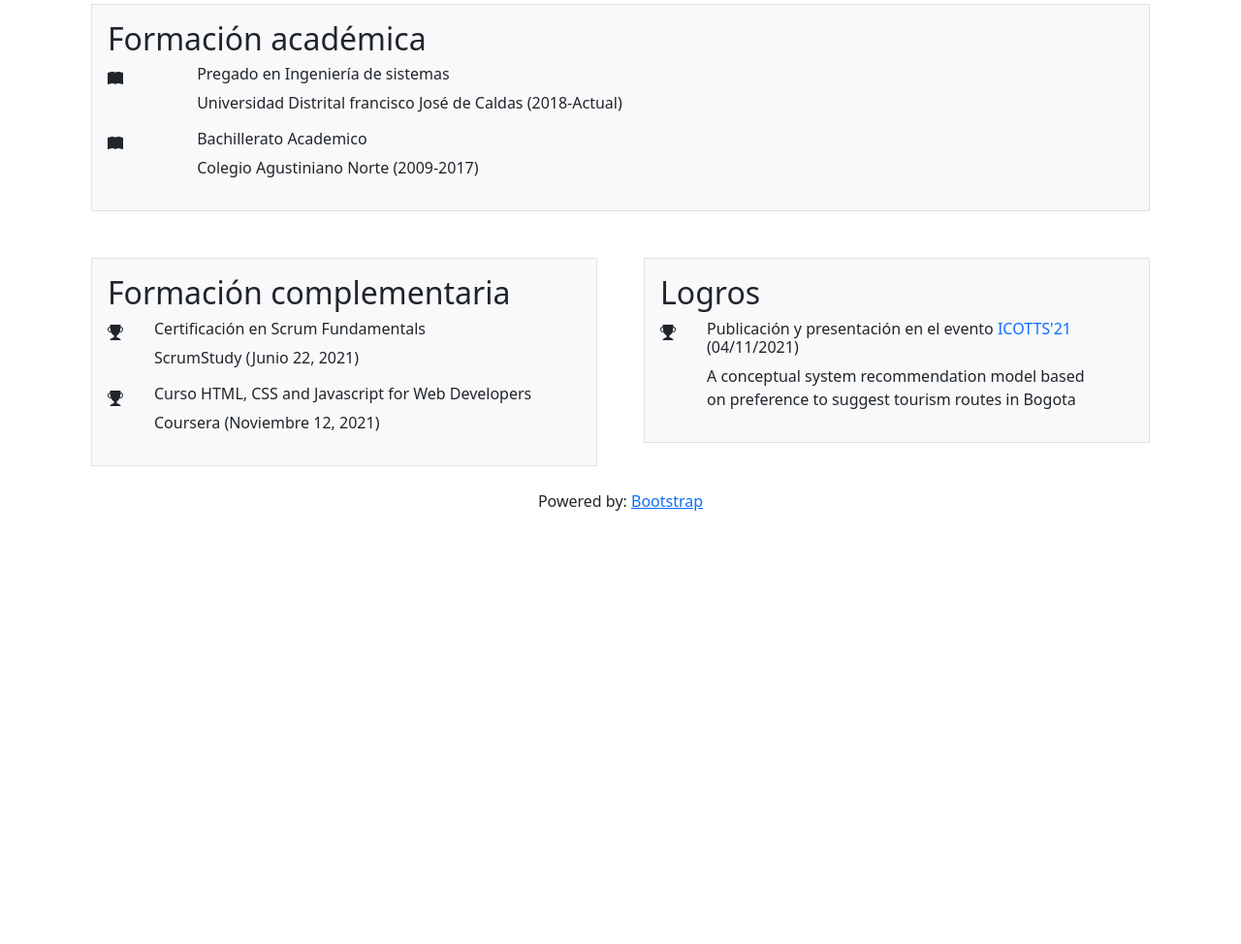
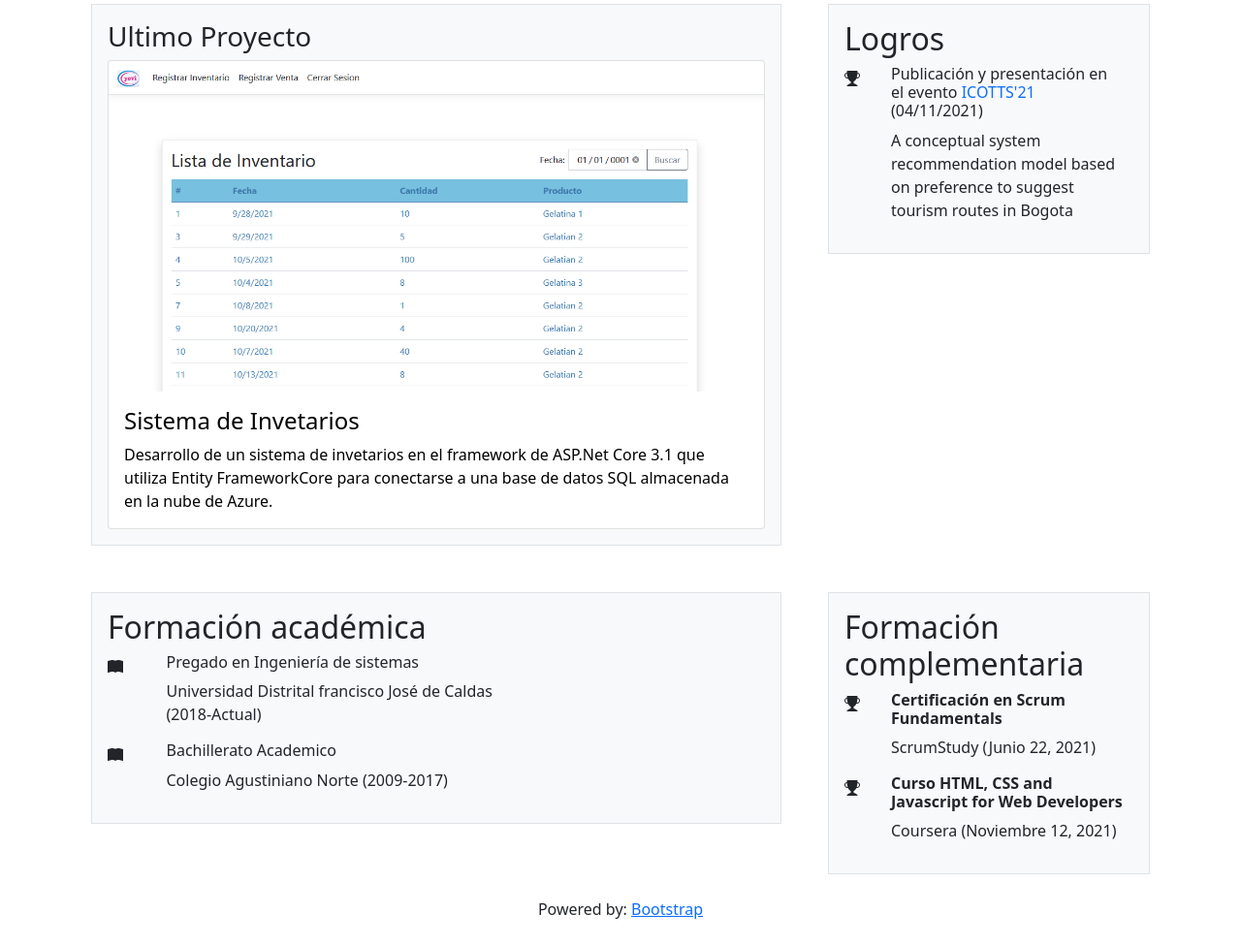
Before and after one commit to JuanDRosero/HV, a plain HTML site: page index.html in a window 1280 px wide. Shown: the part 817-1791 px from the top of the page at 97% size. Before the commit the page ends 1370 px from the top, so only its background shows below. Drawn offline with nearby package versions, Linux system fonts and the light colour scheme.

Commit message:
Ultimo proyecto agregado

```diff
--- a/index.html
+++ b/index.html
@@ -11,7 +11,7 @@
     <!-- Bootstrap CSS -->
     <link href="https://cdn.jsdelivr.net/npm/bootstrap@5.1.1/dist/css/bootstrap.min.css" rel="stylesheet" integrity="sha384-F3w7mX95PdgyTmZZMECAngseQB83DfGTowi0iMjiWaeVhAn4FJkqJByhZMI3AhiU" crossorigin="anonymous">
     <script src="https://cdn.jsdelivr.net/npm/bootstrap@5.1.1/dist/js/bootstrap.bundle.min.js" integrity="sha384-/bQdsTh/da6pkI1MST/rWKFNjaCP5gBSY4sEBT38Q/9RBh9AH40zEOg7Hlq2THRZ" crossorigin="anonymous"></script>
-    <title>Hello, world!</title>
+    <title>Hoja de Vida</title>
   </head>
   <body>
    <header class="p-3 bg-dark text-white">
@@ -50,6 +50,7 @@
         </div>
       </div>
     </div>
+
    </header>
   </br>
    <div class="container px-4">
@@ -61,11 +62,11 @@
               Inteligente, proactivo y con gran disposición para el trabajo en equipo.
             </br>
             Habilidades en el desarrollo de software en los lenguajes de C++, C#, Python, Java y Javascript, manejo de bases de datos en
-            MYSSQL , SQLServer y Acces, desarrollo Frontend de paginas web con HTML , css y Bootstrap, y  desarrollo Backend con los frameworks Microsoft ASP.NetCore en conjunto con el ORM Entity FrameworkCore y Python Flask.
+            MYSSQL , SQLServer y Acces, desarrollo Frontend de paginas web con HTML , CSS y Bootstrap, y  desarrollo Backend con los frameworks Microsoft ASP.NetCore en conjunto con el ORM Entity FrameworkCore y Python Flask.
             </P>
           </div>
         </div>
-        <div class="col-md-4 bg-light">
+        <div class="col-md-4">
           <div class="p-3 border bg-light">
             <h3>Informacion</h3>
             <div class="row gx-5">
@@ -96,7 +97,9 @@
                 </svg>
               </div>
               <div class="col text-primary">
-                <p>(+57) 3057843544</p>
+                <a href="wa.link/wq4b31" target="_blank">
+                  <p>(+57) 3057843544</p>
+                </a>
               </div>
             </div>
           </div>
@@ -123,7 +126,39 @@
           </div>
         </div>
       </div>
-      <div class="col-md-12">
+      <div class="col-md-8">
+        <div class="p-3 border bg-light">
+          <h3>Ultimo Proyecto</h3>
+          <a href="https://yovyinventarioapp.azurewebsites.net/" class="text-black text-decoration-none" target="_blank">
+            <div class="card">
+              <img src="YovyImg.png" class="card-img-top" alt="Imagen de YovyImg">
+              <div class="card-body">
+                <h4 class="card-title">Sistema de Invetarios</h4>
+                <p class="card-text">Desarrollo de un sistema de invetarios en el framework de ASP.Net Core 3.1 que utiliza Entity FrameworkCore para conectarse
+                  a una base de datos SQL almacenada en la nube de Azure.
+                </p>
+              </div>
+          </a>
+          </div>
+        </div>
+      </div>
+      <div class="col-md-4">
+        <div class="p-3 border bg-light">
+          <h2>Logros</h2>
+          <div class="row gx-5">
+            <div class="col-1">
+              <svg xmlns="http://www.w3.org/2000/svg" width="16" height="16" fill="currentColor" class="bi bi-trophy-fill" viewBox="0 0 16 16">
+                <path d="M2.5.5A.5.5 0 0 1 3 0h10a.5.5 0 0 1 .5.5c0 .538-.012 1.05-.034 1.536a3 3 0 1 1-1.133 5.89c-.79 1.865-1.878 2.777-2.833 3.011v2.173l1.425.356c.194.048.377.135.537.255L13.3 15.1a.5.5 0 0 1-.3.9H3a.5.5 0 0 1-.3-.9l1.838-1.379c.16-.12.343-.207.537-.255L6.5 13.11v-2.173c-.955-.234-2.043-1.146-2.833-3.012a3 3 0 1 1-1.132-5.89A33.076 33.076 0 0 1 2.5.5zm.099 2.54a2 2 0 0 0 .72 3.935c-.333-1.05-.588-2.346-.72-3.935zm10.083 3.935a2 2 0 0 0 .72-3.935c-.133 1.59-.388 2.885-.72 3.935z"/>
+              </svg>
+            </div>
+            <div class="col-10">
+              <h6>Publicación y presentación  en el evento <a class="text-decoration-none" href="https://www.icotts.org/" target="_blank"> ICOTTS'21</a> (04/11/2021)</h6>
+              <p>A conceptual system recommendation model based on preference to suggest tourism routes in Bogota</p>
+            </div>
+          </div>
+        </div>
+      </div>
+      <div class="col-md-8">
         <div class="p-3 border bg-light">
           <h2>Formación académica</h2>
           <div class="row gx-5">
@@ -150,7 +185,7 @@
           </div>
         </div>
       </div>
-      <div class="col-md-6">
+      <div class="col-md-4">
         <div class="p-3 border bg-light">
           <h2>Formación complementaria</h2>
           <div class="row gx-5">
@@ -160,7 +195,7 @@
               </svg>
             </div>
             <div class="col-10">
-              <h6>Certificación en Scrum Fundamentals</h6>
+              <h6 class="fw-bold">Certificación en Scrum Fundamentals</h6>
               <p>ScrumStudy (Junio 22, 2021)</p>
             </div>
           </div>
@@ -171,24 +206,8 @@
               </svg>
             </div>
             <div class="col-10">
-              <h6>Curso HTML, CSS and Javascript for Web Developers</h6>
+              <h6 class="fw-bold">Curso HTML, CSS and Javascript for Web Developers</h6>
               <p>Coursera (Noviembre 12, 2021)</p>
-            </div>
-          </div>
-        </div>
-      </div>
-      <div class="col-md-6">
-        <div class="p-3 border bg-light">
-          <h2>Logros</h2>
-          <div class="row gx-5">
-            <div class="col-1">
-              <svg xmlns="http://www.w3.org/2000/svg" width="16" height="16" fill="currentColor" class="bi bi-trophy-fill" viewBox="0 0 16 16">
-                <path d="M2.5.5A.5.5 0 0 1 3 0h10a.5.5 0 0 1 .5.5c0 .538-.012 1.05-.034 1.536a3 3 0 1 1-1.133 5.89c-.79 1.865-1.878 2.777-2.833 3.011v2.173l1.425.356c.194.048.377.135.537.255L13.3 15.1a.5.5 0 0 1-.3.9H3a.5.5 0 0 1-.3-.9l1.838-1.379c.16-.12.343-.207.537-.255L6.5 13.11v-2.173c-.955-.234-2.043-1.146-2.833-3.012a3 3 0 1 1-1.132-5.89A33.076 33.076 0 0 1 2.5.5zm.099 2.54a2 2 0 0 0 .72 3.935c-.333-1.05-.588-2.346-.72-3.935zm10.083 3.935a2 2 0 0 0 .72-3.935c-.133 1.59-.388 2.885-.72 3.935z"/>
-              </svg>
-            </div>
-            <div class="col-10">
-              <h6>Publicación y presentación  en el evento <a class="text-decoration-none" href="https://www.icotts.org/" target="_blank"> ICOTTS'21</a> (04/11/2021)</h6>
-              <p>A conceptual system recommendation model based on preference to suggest tourism routes in Bogota</p>
             </div>
           </div>
         </div>
```
Also changed, not shown: YovyImg.png (added).
